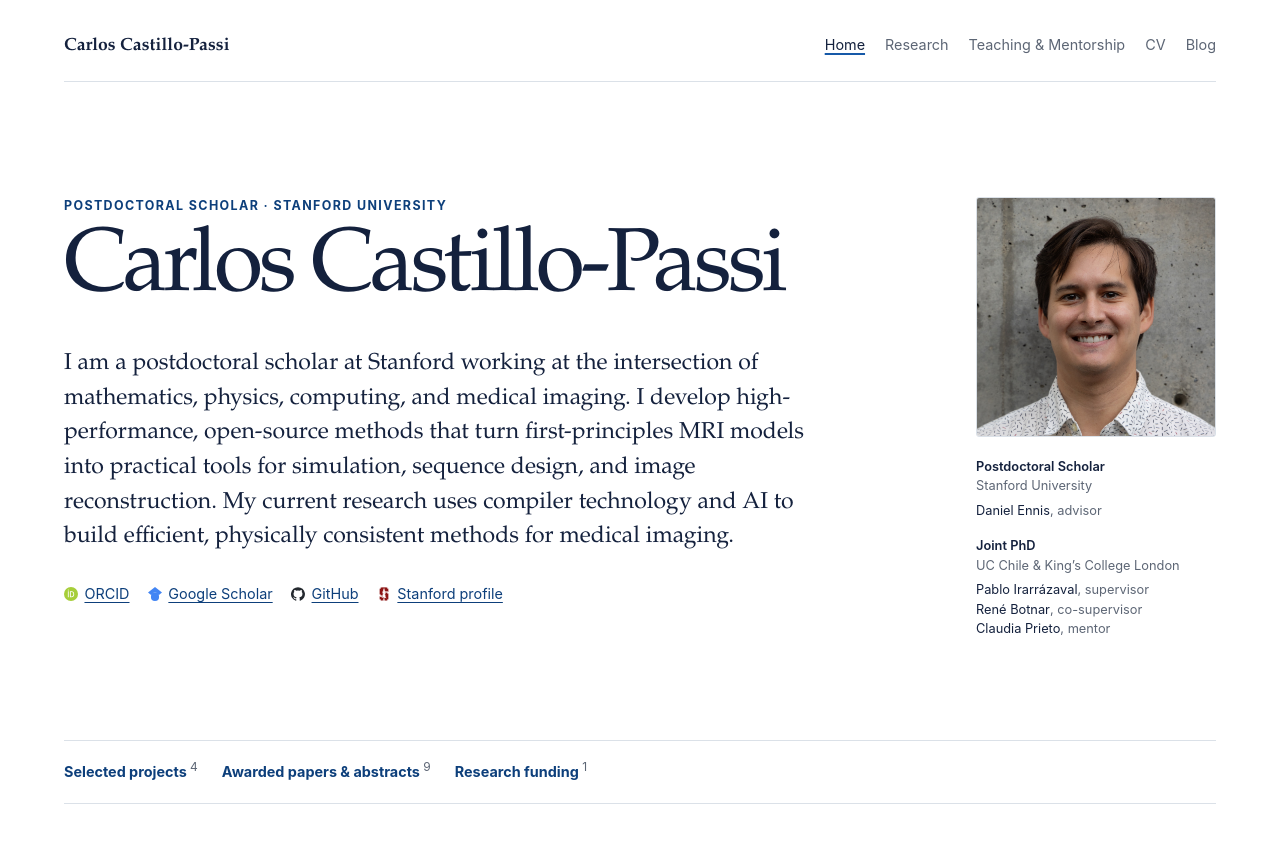
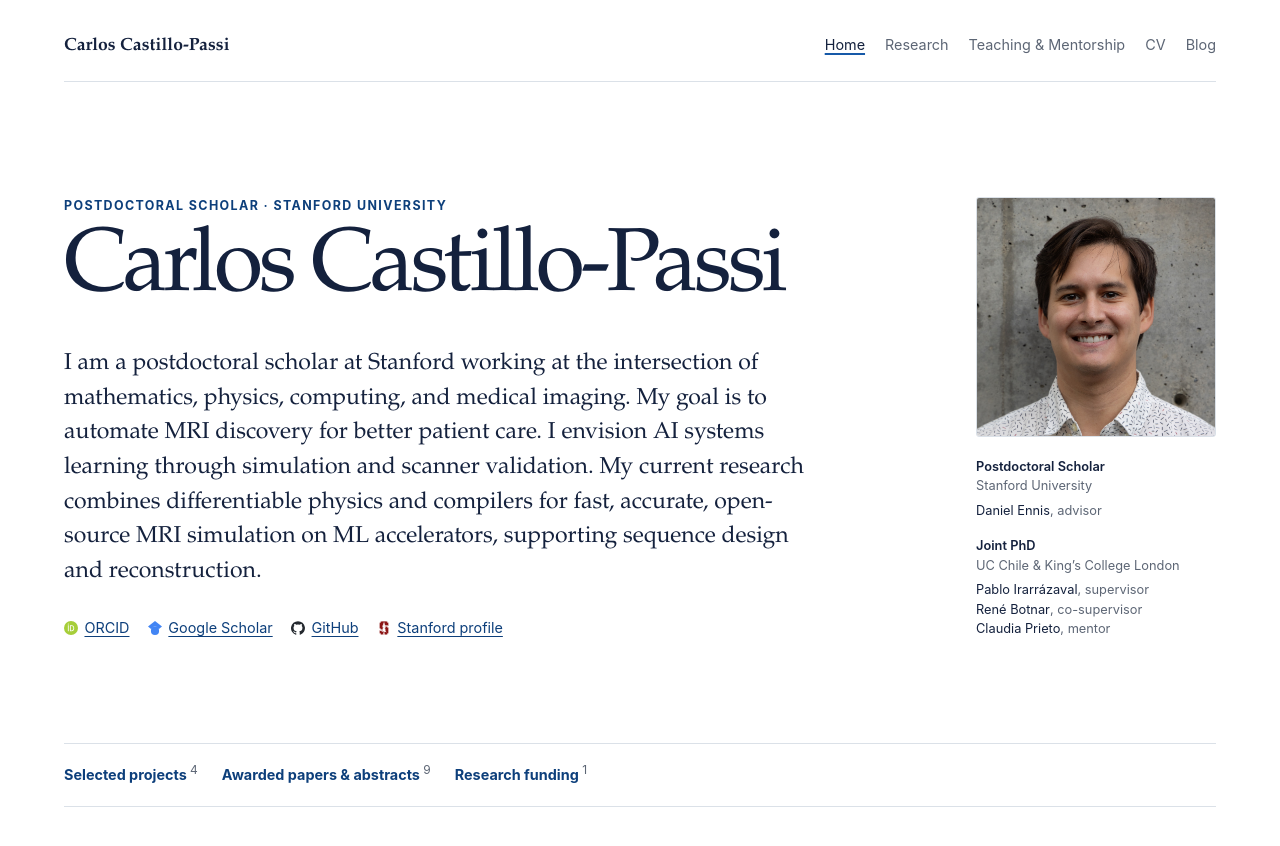
Before and after one commit to cncastillo/cncastillo.github.io, a Jekyll site: the page built from index.md, in a window 1280 px wide and 900 px high. Shown: the top 846 px of the window. Built offline with Jekyll 4.4.1, drawn with Linux system fonts in a browser that asks for light colours.

Commit message:
Clarify homepage research direction and goals

```diff
--- a/_data/profile.yml
+++ b/_data/profile.yml
@@ -20,7 +20,7 @@ academic_background:
     mentorship: Claudia Prieto
 bio:
   - >-
-    I am a postdoctoral scholar at Stanford working at the intersection of mathematics, physics, computing, and medical imaging. I develop high-performance, open-source methods that turn first-principles MRI models into practical tools for simulation, sequence design, and image reconstruction. My current research uses compiler technology and AI to build efficient, physically consistent methods for medical imaging.
+    I am a postdoctoral scholar at Stanford working at the intersection of mathematics, physics, computing, and medical imaging. My goal is to automate MRI discovery for better patient care. I envision AI systems learning through simulation and scanner validation. My current research combines differentiable physics and compilers for fast, accurate, open-source MRI simulation on ML accelerators, supporting sequence design and reconstruction.
 email: cacp@stanford.edu
 blog_url: https://cncastillo.github.io/BlochHole/
 photo: /assets/images/carlos-castillo-passi.jpg
```
